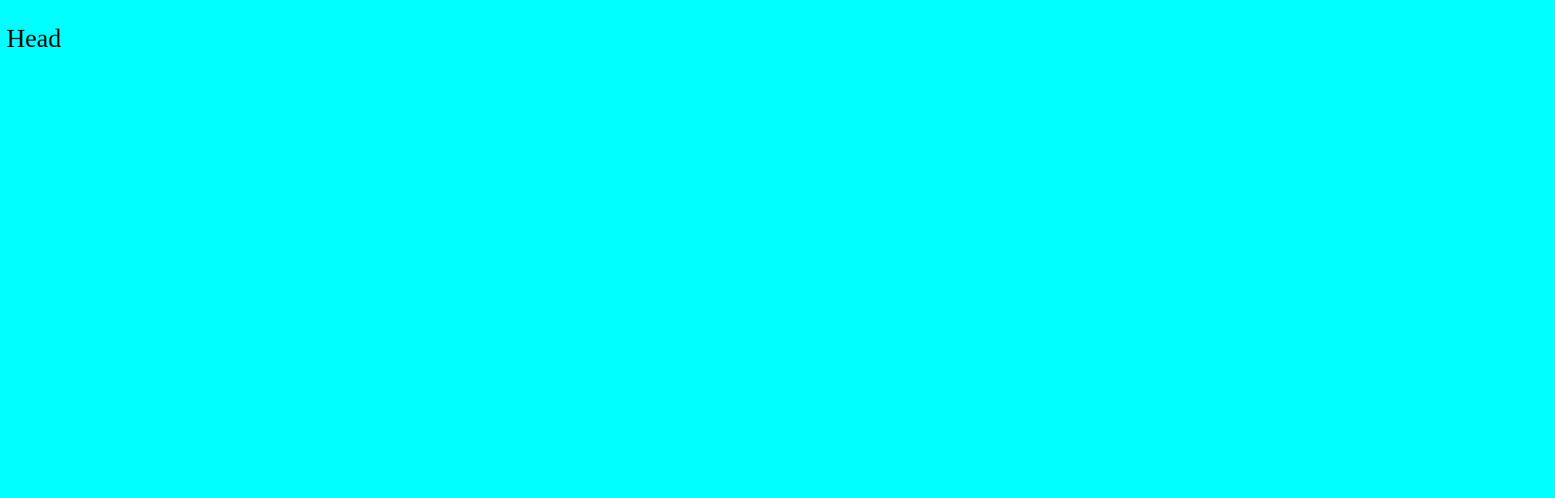
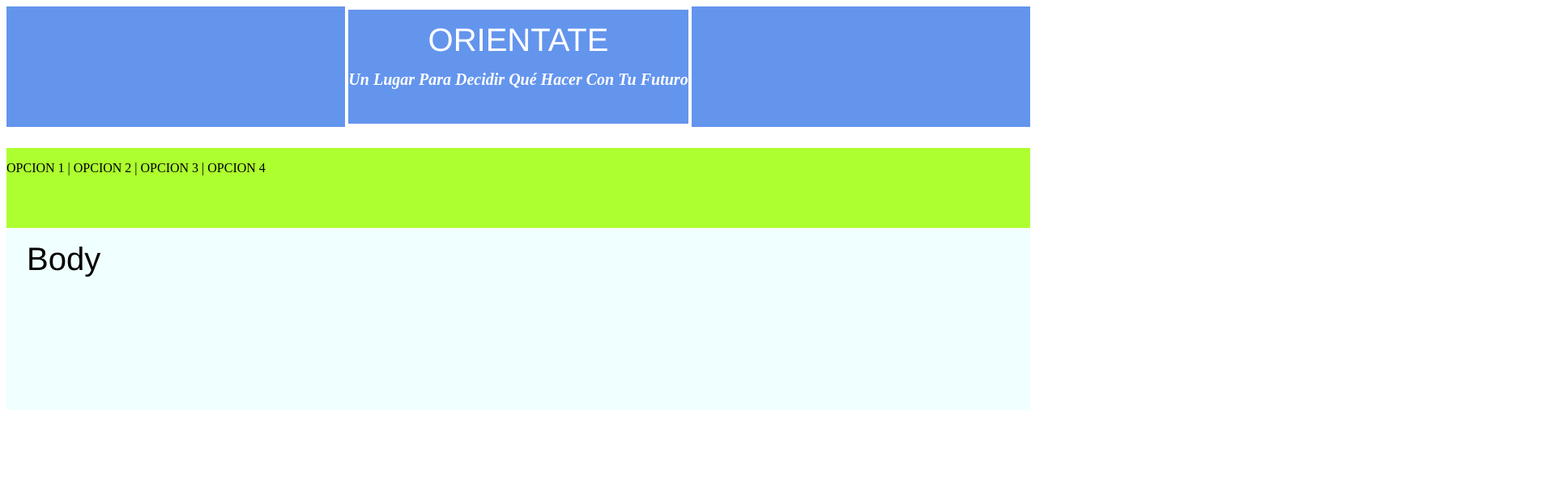
Before and after one commit to TobiVH/Orientate, a plain HTML site: page index.html in a window 1280 px wide. Shown: the top 616 px of the page at 81% size, 1920 px wide, since content can reach past the window. Drawn offline with Linux system fonts and the light colour scheme.

Commit message:
primer día de práctica todo un fail, pero se entendió mejor la dinámica

```diff
--- a/index.html
+++ b/index.html
@@ -8,19 +8,24 @@
     <title>ORIENTATE | Inicio</title>
 </head>
 
-<body class= "container">
+<body>
+    <div class="container">
+        <div class="Header">
+            <section class = "Htext">
+                <h1>ORIENTATE</h1>
+                <span>Un Lugar Para Decidir Qué Hacer Con Tu Futuro</span>
+            </section>
+        </div>
 
-    <div class= "Header">
-        <h1>Head</h1>
+        <div class="Options">
+            <p>OPCION 1  |   OPCION 2  |  OPCION 3  |  OPCION 4</p>
+        </div>
+
+        <div class="Information">
+            <h1>Body</h1>
+        </div>
     </div>
 
-    <div class= "Options">
-            <h1>Options</h1>
-    </div>
-
-    <div class= "Information">
-            <h1>Bodys</h1>
-    </div>
 </body>
 
 
--- a/style.css
+++ b/style.css
@@ -1,28 +1,62 @@
 
 
 body{
-    background-color: aqua;
+
 }
 
 h1{
-    font-weight: 50;
+    font-family: Helvetica;
+    font-size: 40px;
+    font-weight: lighter;
+    margin: 15px;
+}
+
+span{
+
+    font-style: italic;
+    font-size: 20px;
+    font-weight: bold;
 }
 
 .container{
     display: grid;
-    grid-template-columns: repeat(20, 200px);
-    grid-template-rows: repeat(28,300px);
+    grid-gap: 1px;
+    height: 2000px;
+    width: 100%;
+    grid-template-rows: repeat(80, 1fr);
+    grid-template-columns: repeat(40, 1fr);
+
 }
 
 .Header{
-    grid-area: 1 / 1 / 6 / 21;
+    grid-area: 1 / 1 / 7 / 41;
+    display: grid;
+    color: white;
+    justify-content: center;
+    /*Encontrar una imagen que sea muy alargada*/
+    /*background-image: url("https://image.freepik.com/foto-gratis/educacion-estudiantes-personas-conocimiento-concepto_53876-49197.jpg");*/
+    background-color: cornflowerblue;
 }
 
+.Htext{
+    border: 4px solid white;
+    text-align: center;
+}
+
+
 .Options{
+    grid-area: 8 / 1 / 12 / 41;
+    box-sizing: border-box;
+    background-color: greenyellow;
+
+
 
 }
 
 .Information{
-
+    grid-area: 12 / 1 / 21 / 41;
+    padding: 0px 10px;
+    box-sizing: border-box;
+    background-color: azure;
 
 }
```
